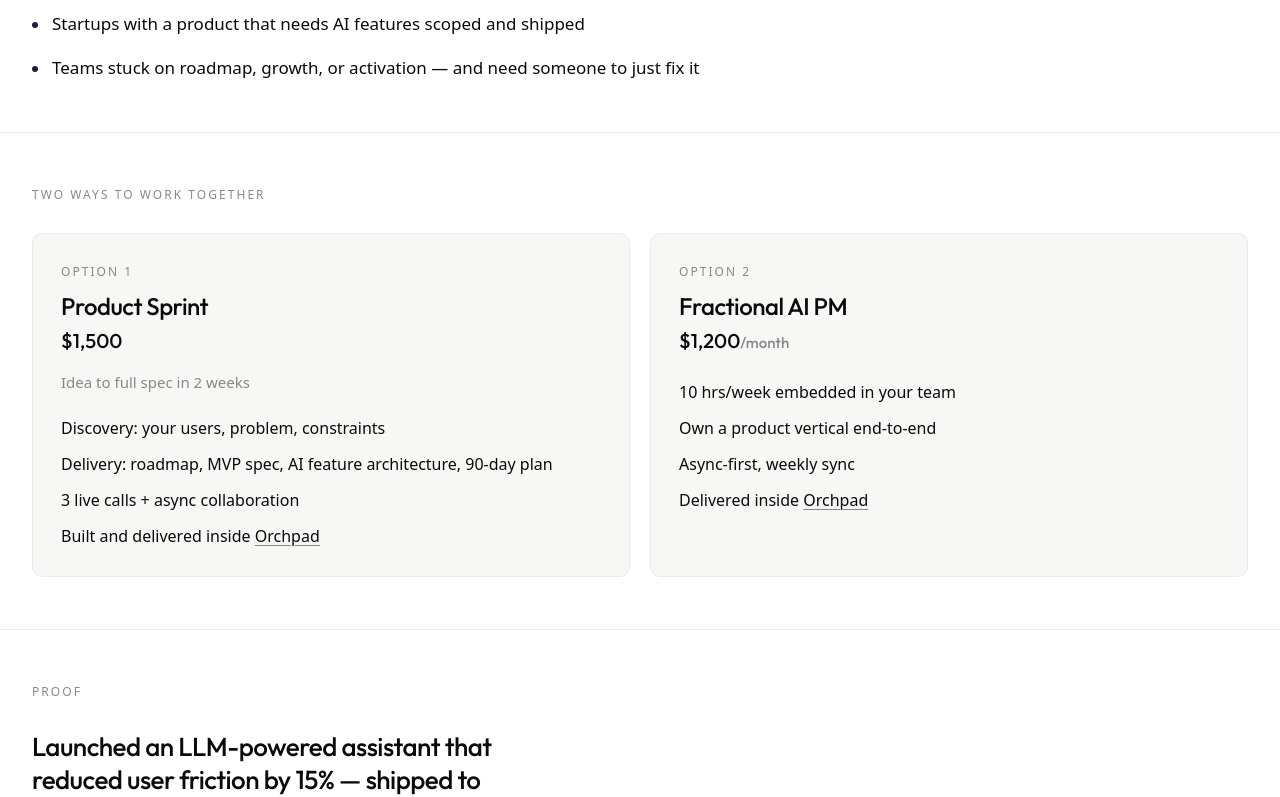
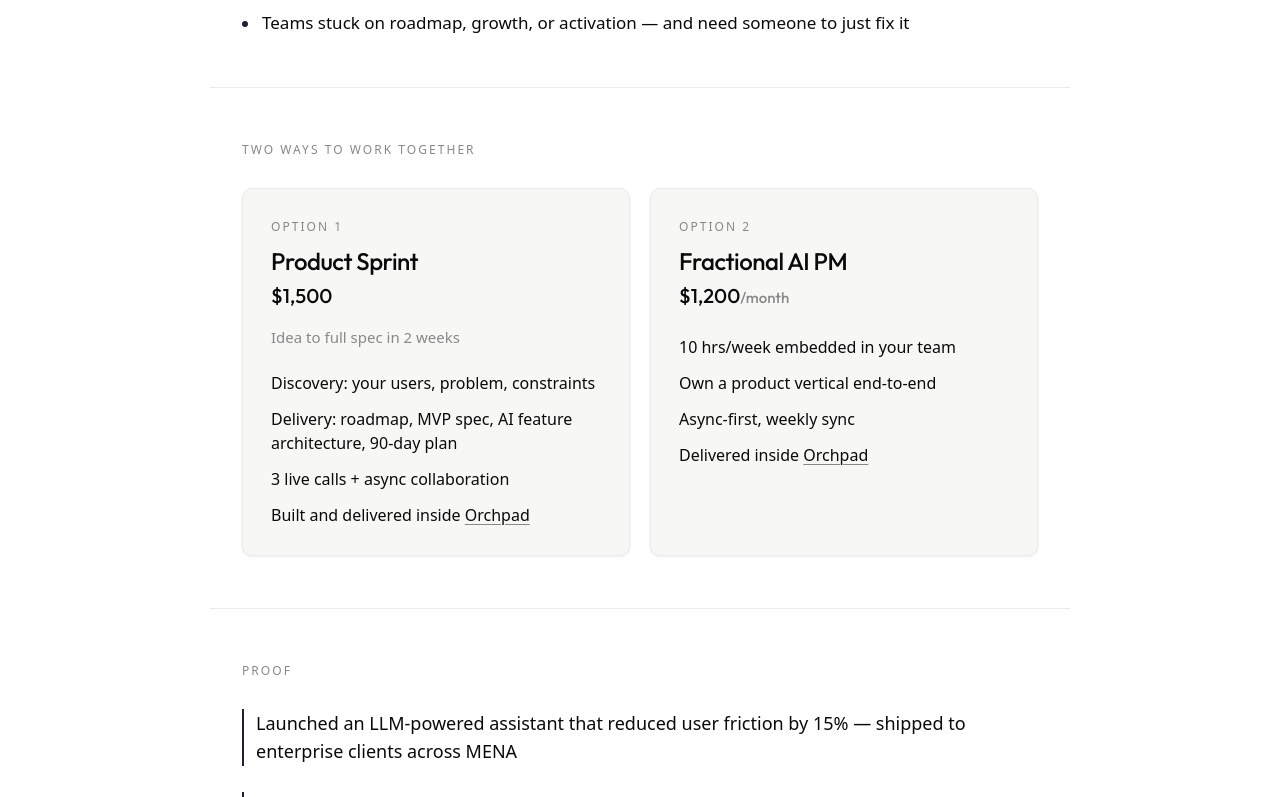
Before and after one commit to eslammahd/meetsam, a Next.js app: page / in a window 1280 px wide. Shown: the part 1000-1797 px from the top of the page. Built offline with nearby package versions, Linux system fonts and the light colour scheme.

Commit message:
Center content container and refine proof/cards/spacing

```diff
--- a/app/globals.css
+++ b/app/globals.css
@@ -33,7 +33,7 @@
 /* tablet */
 @media (min-width: 768px) {
   :root {
-    --hero-pad: 58px 32px 65px;
+    --hero-pad: 58px 32px 64px;
     --h1-size: 51px;
   }
 }
@@ -41,7 +41,7 @@
 /* desktop */
 @media (min-width: 1024px) {
   :root {
-    --hero-pad: 85px 32px 97px;
+    --hero-pad: 85px 32px 64px;
     --h1-size: 85px;
   }
 }
@@ -96,6 +96,16 @@ h3 {
   font-weight: 500;
   letter-spacing: -0.02em;
   line-height: 1.1;
+}
+
+/* ---------- Centered container ---------- */
+.nav,
+.hero,
+section.section,
+footer {
+  max-width: 860px;
+  margin-left: auto;
+  margin-right: auto;
 }
 
 /* ---------- Nav ---------- */
@@ -203,7 +213,7 @@ section.section {
   margin-top: 28px;
   display: flex;
   flex-direction: column;
-  gap: 18px;
+  gap: 12px;
 }
 
 .bullets li {
@@ -242,6 +252,7 @@ section.section {
   border: 0.5px solid var(--border);
   border-radius: 10px;
   padding: 28px;
+  box-shadow: 0 1px 3px rgba(0, 0, 0, 0.08);
 }
 
 .card-label {
@@ -300,12 +311,12 @@ section.section {
 }
 
 .proof li {
-  font-family: "Outfit", system-ui, sans-serif;
-  font-weight: 500;
-  font-size: clamp(20px, 2.4vw, 26px);
-  line-height: 1.28;
-  letter-spacing: -0.02em;
-  max-width: 30ch;
+  font-family: system-ui, sans-serif;
+  font-weight: 400;
+  font-size: 18px;
+  line-height: 1.6;
+  border-left: 2px solid var(--accent);
+  padding-left: 12px;
 }
 
 /* ---------- How it works ---------- */
```
